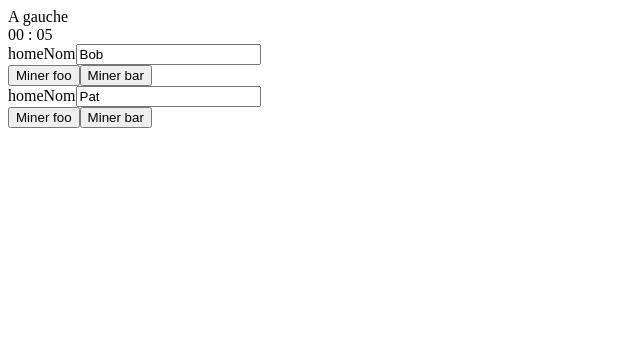
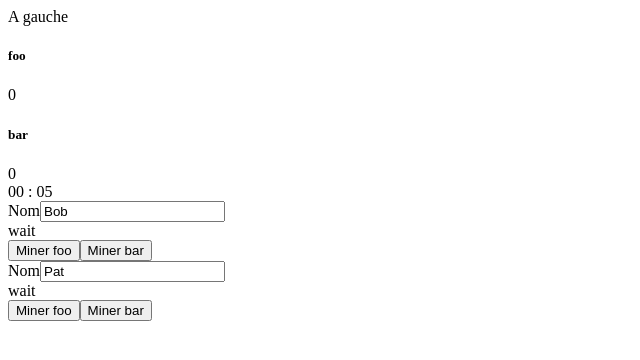
Before and after one commit to Ghuntheur/foobartory, a React (Create React App) app: page / in a window 1280 px wide. Shown: the top 360 px of the page, without its empty margins (0-640 px from the left). Built offline with nearby package versions, Linux system fonts and the light colour scheme.

Commit message:
feat: improve robots

```diff
--- a/src/App/App.tsx
+++ b/src/App/App.tsx
@@ -1,11 +1,13 @@
 import RobotsList from '../Robot/RobotsList'
 import Chrono from '../Interface/Chrono'
+import Interface from '../Interface/Interface'
 
 function App() {
   return (
     <div>
       <aside className="sidebar-container">A gauche</aside>
       <main className="main-container">
+        <Interface />
         <Chrono />
 
         <RobotsList />
--- a/src/App/app.store.tsx
+++ b/src/App/app.store.tsx
@@ -1,10 +1,9 @@
 import { configureStore } from '@reduxjs/toolkit'
 import chrono from '../Interface/Chrono.reducer'
 import inventory from '../Inventory/Inventory.reducer'
-import robots from '../Robot/Robots.reducer'
 
 export const store = configureStore({
-  reducer: { chrono, inventory, robots },
+  reducer: { chrono, inventory },
   devTools: true
 })
 
--- /dev/null
+++ b/src/Interface/Interface.tsx
@@ -0,0 +1,12 @@
+import InventoryItem from '../Inventory/InventoryItem'
+
+function Interface() {
+  return (
+    <div className="interface-container">
+      <InventoryItem name="foo" />
+      <InventoryItem name="bar" />
+    </div>
+  )
+}
+
+export default Interface
--- a/src/Inventory/Inventory.reducer.tsx
+++ b/src/Inventory/Inventory.reducer.tsx
@@ -1,12 +1,32 @@
 import { createSlice, PayloadAction } from '@reduxjs/toolkit'
 
-import { Inventory, ManufacturedProduct } from '@models/index'
+import { Inventory, ManufacturedProduct, RobotInventory } from '@models/index'
 import { relativeTime } from '../commons/helpers'
+
+const initialInventory: RobotInventory = {
+  foo: 0,
+  bar: 0,
+  foobar: 0
+}
 
 const initialState: Inventory = {
   foo: [],
   bar: [],
-  foobar: []
+  foobar: [],
+  robots: [
+    {
+      uuid: Date.now().toString(),
+      name: 'Bob',
+      createdAt: 0,
+      inventory: initialInventory
+    },
+    {
+      uuid: (Date.now() + 1).toString(),
+      name: 'Pat',
+      createdAt: 0,
+      inventory: initialInventory
+    }
+  ]
 }
 
 interface createManufacturedElementPayload {
@@ -23,6 +43,11 @@ const inventorySlice = createSlice({
       action: PayloadAction<createManufacturedElementPayload>
     ) {
       const { type, createdBy } = action.payload
+      const robot = state.robots.find(({ uuid }) => uuid === createdBy)
+      if (robot) {
+        robot.inventory[type] += 1
+      }
+
       state[type].push({ createdAt: relativeTime(), createdBy })
     }
   }
--- /dev/null
+++ b/src/Inventory/InventoryItem.tsx
@@ -0,0 +1,19 @@
+import { useSelector } from '../commons/hooks'
+import { ManufacturedProduct } from '../commons/models'
+
+interface InventoryItemProps {
+  name: ManufacturedProduct
+}
+
+function InventoryItem({ name }: InventoryItemProps) {
+  const count = useSelector(state => state.inventory[name].length)
+
+  return (
+    <div className="inventory-item-container">
+      <h5>{name}</h5>
+      <span>{count}</span>
+    </div>
+  )
+}
+
+export default InventoryItem
--- a/src/Robot/ActionButton.tsx
+++ b/src/Robot/ActionButton.tsx
@@ -2,11 +2,16 @@ import { ReactNode } from 'react'
 
 interface ActionButtonProps {
   children: ReactNode
+  disabled: boolean
   onClick: () => void
 }
 
-function ActionButton({ onClick, children }: ActionButtonProps) {
-  return <button onClick={onClick}>{children}</button>
+function ActionButton({ onClick, children, disabled }: ActionButtonProps) {
+  return (
+    <button onClick={onClick} disabled={disabled}>
+      {children}
+    </button>
+  )
 }
 
 export default ActionButton
--- a/src/Robot/RobotItem.tsx
+++ b/src/Robot/RobotItem.tsx
@@ -1,6 +1,10 @@
 import { useState } from 'react'
 import { useDispatch } from '../commons/hooks'
-import { Location } from '@models/index'
+import {
+  Activity,
+  Location,
+  activityAccordingToLocation
+} from '../commons/models'
 
 import { createManufacturedElement } from '../Inventory/Inventory.reducer'
 
@@ -13,47 +17,84 @@ interface RobotItemProps {
 }
 
 function RobotItem({ name, uuid }: RobotItemProps) {
-  const [activity, setActivity] = useState(null)
+  const [activity, setActivity] = useState<Activity>('wait')
   const [location, setLocation] = useState<Location>('home')
+  const [isWorking, setWorkingStatus] = useState(false)
 
   const dispatch = useDispatch()
+
+  const work = async (type: Activity) => {
+    setWorkingStatus(true)
+    const newLocation = activityAccordingToLocation[type]
+
+    if (location !== newLocation) {
+      await keepBusy(5)
+      setLocation(newLocation)
+    }
+
+    await processActivity(type)
+
+    setWorkingStatus(false)
+  }
+
+  const processActivity = async (type: Activity) => {
+    setActivity(type)
+
+    switch (type) {
+      case 'mineFoo':
+        await mineFoo()
+        break
+      case 'mineBar':
+        await mineBar()
+        break
+      case 'createFoobar':
+        await createFoobar()
+        break
+    }
+
+    setActivity('wait')
+  }
 
   const keepBusy = async (amount: number) => {
     return new Promise(resolve => setTimeout(resolve, amount * 1000))
   }
 
   const mineFoo = async () => {
-    if (location !== 'fooFactory') {
-      await keepBusy(5)
-      setLocation('fooFactory')
-    }
-
     await keepBusy(1)
     dispatch(createManufacturedElement({ type: 'foo', createdBy: uuid }))
   }
 
   const mineBar = async () => {
-    if (location !== 'barFactory') {
-      await keepBusy(0)
-    }
     const productionTime = randomBetween(0.5, 2)
     await keepBusy(productionTime)
 
     dispatch(createManufacturedElement({ type: 'bar', createdBy: uuid }))
   }
 
+  const createFoobar = async () => {
+    keepBusy(2)
+
+    const success = Math.random() <= 0.6
+    if (success) {
+      dispatch(createManufacturedElement({ type: 'foobar', createdBy: uuid }))
+    }
+  }
+
   return (
     <div className="robot-item-container">
       <div className="identity">
-        {location}
         <label htmlFor="name">Nom</label>
         <input name="name" value={name} placeholder="Bob"></input>
       </div>
       <div className="inventory"></div>
       <div className="activity">{activity}</div>
       <div className="actions">
-        <ActionButton onClick={mineFoo}>Miner foo</ActionButton>
-        <ActionButton onClick={mineBar}>Miner bar</ActionButton>
+        <ActionButton onClick={() => work('mineFoo')} disabled={isWorking}>
+          Miner foo
+        </ActionButton>
+        <ActionButton onClick={() => work('mineBar')} disabled={isWorking}>
+          Miner bar
+        </ActionButton>
       </div>
       <div className="stats"></div>
     </div>
--- a/src/Robot/Robots.reducer.tsx
+++ /dev/null
@@ -1,24 +0,0 @@
-import { createSlice } from '@reduxjs/toolkit'
-
-import { Robot } from '@models/index'
-
-const initialState: Robot[] = [
-  {
-    uuid: Date.now().toString(),
-    name: 'Bob',
-    createdAt: 0
-  },
-  {
-    uuid: (Date.now() + 1).toString(),
-    name: 'Pat',
-    createdAt: 0
-  }
-]
-
-const robotsSlice = createSlice({
-  name: 'robot',
-  initialState,
-  reducers: {}
-})
-
-export default robotsSlice.reducer
--- a/src/Robot/RobotsList.tsx
+++ b/src/Robot/RobotsList.tsx
@@ -3,7 +3,7 @@ import { useSelector } from '../commons/hooks'
 import Robot from './RobotItem'
 
 function RobotsList() {
-  const robots = useSelector(state => state.robots)
+  const robots = useSelector(state => state.inventory.robots)
 
   return (
     <div className="robots-list-container">
--- a/src/commons/models/index.tsx
+++ b/src/commons/models/index.tsx
@@ -10,17 +10,34 @@ export interface Foobar extends ManufacturedElement {
   mergedAt?: number
 }
 
-export interface Inventory {
-  foo: Foo[]
-  bar: Bar[]
-  foobar: Foobar[]
+export interface RobotInventory {
+  foo: number
+  bar: number
+  foobar: number
 }
 
 export interface Robot {
   uuid: string
   name: string
   createdAt: number
+  inventory: RobotInventory
+}
+
+export interface Inventory {
+  foo: Foo[]
+  bar: Bar[]
+  foobar: Foobar[]
+  robots: Robot[]
 }
 
 export type Location = 'home' | 'fooFactory' | 'barFactory' | 'foobarFactory'
+export type Activity = 'wait' | 'mineFoo' | 'mineBar' | 'createFoobar'
+export type LocationActivity = Record<Activity, Location>
 export type ManufacturedProduct = 'foo' | 'bar' | 'foobar'
+
+export const activityAccordingToLocation: LocationActivity = {
+  wait: 'home',
+  mineFoo: 'fooFactory',
+  mineBar: 'barFactory',
+  createFoobar: 'foobarFactory'
+}
```
